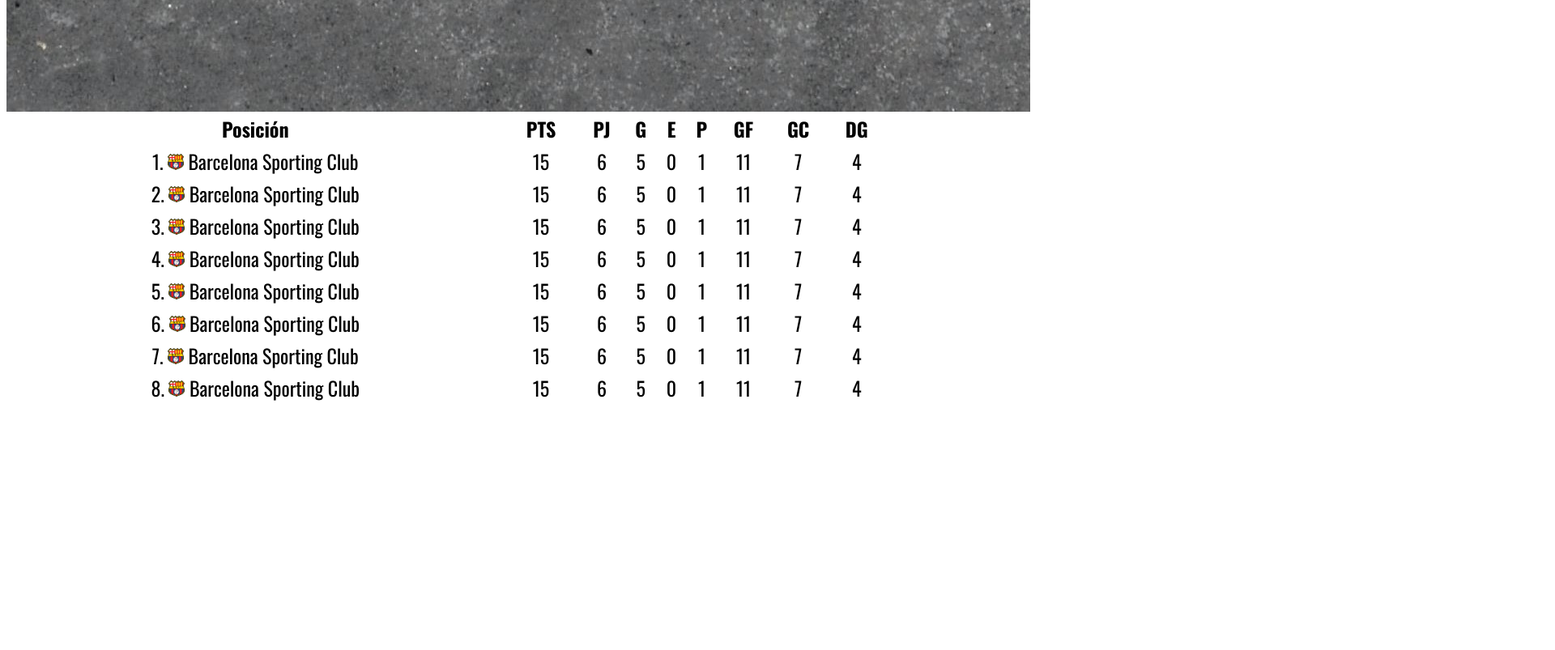
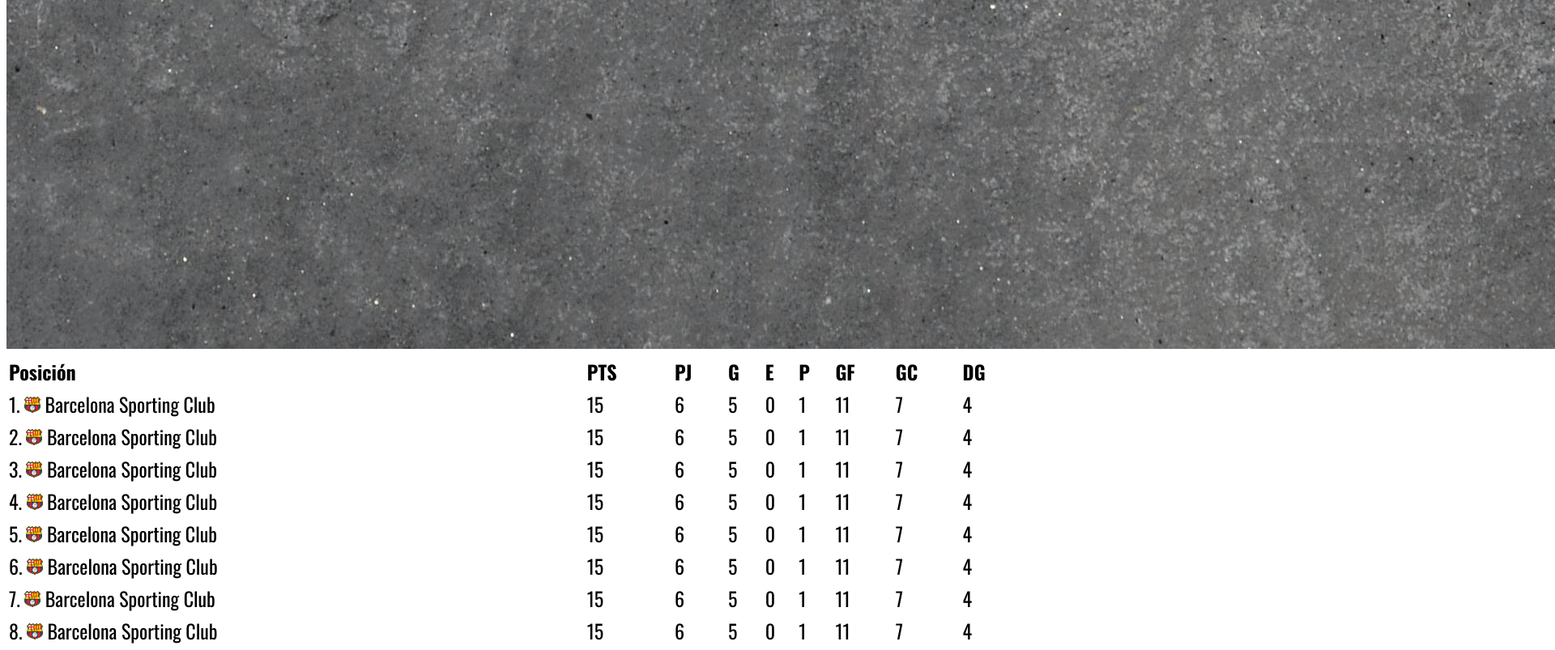
Before and after one commit to MateoL17/Prueba-2parcial, a plain HTML site: page LigaPro/public/index-tabla.html in a window 1280 px wide. Shown: the part 1840-2643 px from the top of the page at 81% size, 1920 px wide, since content can reach past the window. Before the commit the page ends 2348 px from the top, so only its background shows below. Drawn offline with nearby package versions, Linux system fonts and the light colour scheme.

Commit message:
Update style-tabla.css

```diff
--- a/LigaPro/estilos/style-tabla.css
+++ b/LigaPro/estilos/style-tabla.css
@@ -4,18 +4,6 @@
     box-sizing: border-box;
     font-family: "Oswald", sans-serif;
     font-size: 24px;
-}
-
-.background4 {
-    width: 100%;
-    background-attachment: fixed;
-    background-size: cover;
-    background-position: center 0;
-    z-index: 0;
-    position: relative;
-    overflow: hidden;
-    height: 2000px;
-    margin-top: -80px;
 }
 
 .background4 img:hover {
@@ -30,6 +18,7 @@
     height: 100%;
     margin-top: 14px;
     display: inline-block;
+
 }
 
 header .botonesheader a {
@@ -39,6 +28,7 @@ header .botonesheader a {
     margin-right: 52px;
     right: -24px;
     z-index: 1;
+    color: black;
 }
 
 header .botonesheader a:hover {
@@ -55,7 +45,13 @@ header .botonesheader a:hover {
 }
 
 .posiciones {
-    border: 4px;
-    width: 86%;
+    border-top: 20px;
+    border-color: rgb(0, 0, 0);
+    width: 100%;
+    text-align: left;
+}
+
+.posiciones-head {
     text-align: center;
+    margin-right: -20px;
 }
```
